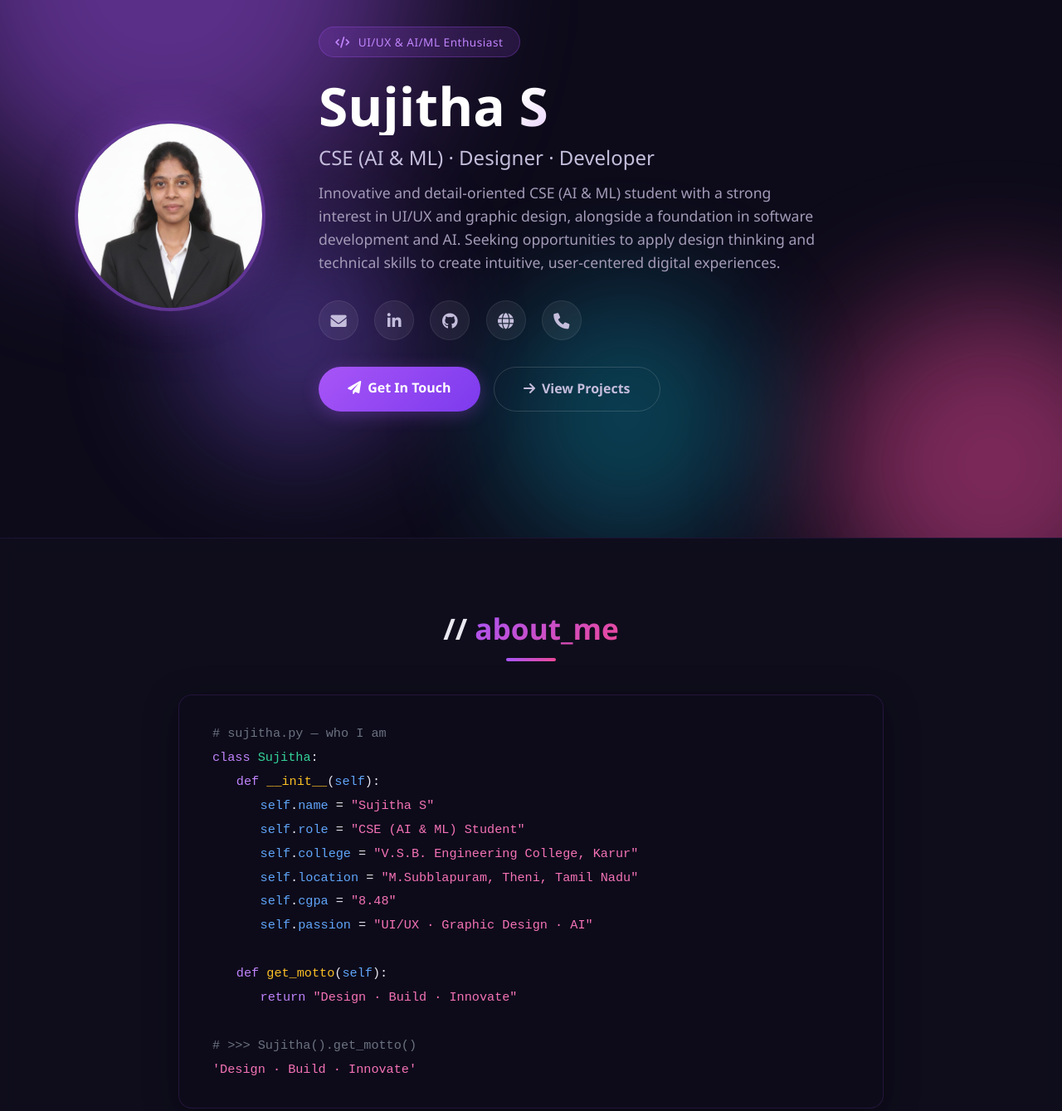
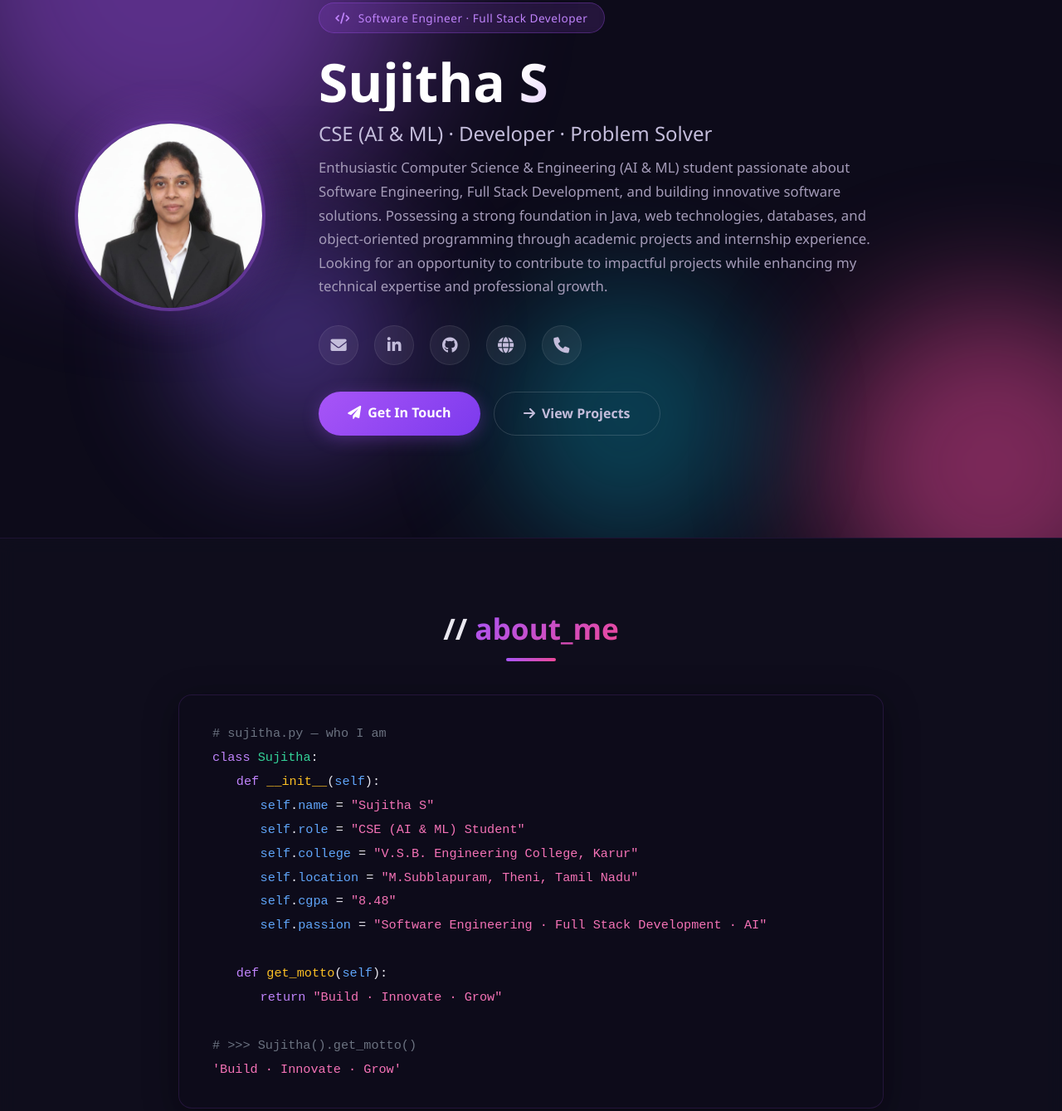
Before and after one commit to sujithaS30/portfolio-new, a plain HTML site: page index.html in a window 1280 px wide. Shown: the part 152-1491 px from the top of the page at 83% size. Drawn offline with Linux system fonts and the light colour scheme; animation ran at ten frames a second.

Commit message:
Add files via upload

```diff
--- a/index.html
+++ b/index.html
@@ -272,10 +272,11 @@
         }
 
         .hero-text .tagline {
-            font-size: 1.1rem;
+            font-size: 1.05rem;
             color: #a49bb8;
-            max-width: 600px;
+            max-width: 700px;
             margin: 0.5rem 0 2rem;
+            line-height: 1.7;
         }
 
         .hero-social {
@@ -854,7 +855,7 @@
     <!-- ========== HERO ========== -->
     <section id="hero">
         <div class="hero-grid">
-            <!-- Profile Photo (UPDATED PATH) -->
+            <!-- Profile Photo (make sure your file name matches exactly) -->
             <div class="hero-image">
                 <img
                     src="Sujitha S image.jpeg"
@@ -865,22 +866,19 @@
             <!-- Text Content -->
             <div class="hero-text">
                 <div class="hero-badge">
-                    <i class="fas fa-code" style="margin-right:6px;"></i> UI/UX &amp; AI/ML Enthusiast
+                    <i class="fas fa-code" style="margin-right:6px;"></i> Software Engineer · Full Stack Developer
                 </div>
                 <h1>Sujitha S</h1>
-                <p class="subtitle">CSE (AI &amp; ML) · Designer · Developer</p>
+                <p class="subtitle">CSE (AI &amp; ML) · Developer · Problem Solver</p>
+                <!-- NEW OBJECTIVE (Updated from your latest PDF) -->
                 <p class="tagline">
-                    Innovative and detail-oriented CSE (AI &amp; ML) student with a strong interest in UI/UX
-                    and graphic design, alongside a foundation in software development and AI. Seeking opportunities
-                    to apply design thinking and technical skills to create intuitive, user-centered digital experiences.
+                    Enthusiastic Computer Science &amp; Engineering (AI &amp; ML) student passionate about Software Engineering, Full Stack Development, and building innovative software solutions. Possessing a strong foundation in Java, web technologies, databases, and object-oriented programming through academic projects and internship experience. Looking for an opportunity to contribute to impactful projects while enhancing my technical expertise and professional growth.
                 </p>
                 <div class="hero-social">
                     <a href="mailto:sujitha0330@gmail.com" aria-label="Email"><i class="fas fa-envelope"></i></a>
                     <a href="https://www.linkedin.com/in/sujitha-s-306482327/" target="_blank" aria-label="LinkedIn"><i class="fab fa-linkedin-in"></i></a>
                     <a href="https://github.com/sujithaS30" target="_blank" aria-label="GitHub"><i class="fab fa-github"></i></a>
-                    <!-- Portfolio link (update this later) -->
                     <a href="#" target="_blank" aria-label="Portfolio"><i class="fas fa-globe"></i></a>
-                    <!-- Phone link is now clickable! -->
                     <a href="tel:+919042051876" aria-label="Phone"><i class="fas fa-phone"></i></a>
                 </div>
                 <div class="hero-cta">
@@ -904,13 +902,13 @@
                 <div><span class="indent"></span><span class="indent"></span><span class="variable">self</span>.<span class="variable">college</span> = <span class="string">"V.S.B. Engineering College, Karur"</span></div>
                 <div><span class="indent"></span><span class="indent"></span><span class="variable">self</span>.<span class="variable">location</span> = <span class="string">"M.Subblapuram, Theni, Tamil Nadu"</span></div>
                 <div><span class="indent"></span><span class="indent"></span><span class="variable">self</span>.<span class="variable">cgpa</span> = <span class="string">"8.48"</span></div>
-                <div><span class="indent"></span><span class="indent"></span><span class="variable">self</span>.<span class="variable">passion</span> = <span class="string">"UI/UX · Graphic Design · AI"</span></div>
+                <div><span class="indent"></span><span class="indent"></span><span class="variable">self</span>.<span class="variable">passion</span> = <span class="string">"Software Engineering · Full Stack Development · AI"</span></div>
                 <div>&nbsp;</div>
                 <div><span class="indent"></span><span class="keyword">def</span> <span class="function">get_motto</span>(<span class="variable">self</span>):</div>
-                <div><span class="indent"></span><span class="indent"></span><span class="keyword">return</span> <span class="string">"Design · Build · Innovate"</span></div>
+                <div><span class="indent"></span><span class="indent"></span><span class="keyword">return</span> <span class="string">"Build · Innovate · Grow"</span></div>
                 <div>&nbsp;</div>
                 <div><span class="comment"># &gt;&gt;&gt; Sujitha().get_motto()</span></div>
-                <div><span class="string">'Design · Build · Innovate'</span></div>
+                <div><span class="string">'Build · Innovate · Grow'</span></div>
             </div>
         </div>
     </section>
@@ -1091,7 +1089,6 @@
                 <a href="tel:+919042051876"><i class="fas fa-phone"></i> +91 90420 51876</a>
                 <a href="https://www.linkedin.com/in/sujitha-s-306482327/" target="_blank"><i class="fab fa-linkedin-in"></i> LinkedIn</a>
                 <a href="https://github.com/sujithaS30" target="_blank"><i class="fab fa-github"></i> GitHub</a>
-                <!-- Update this link after you deploy the new site -->
                 <a href="#" target="_blank"><i class="fas fa-globe"></i> Portfolio</a>
             </div>
             <footer>
```
